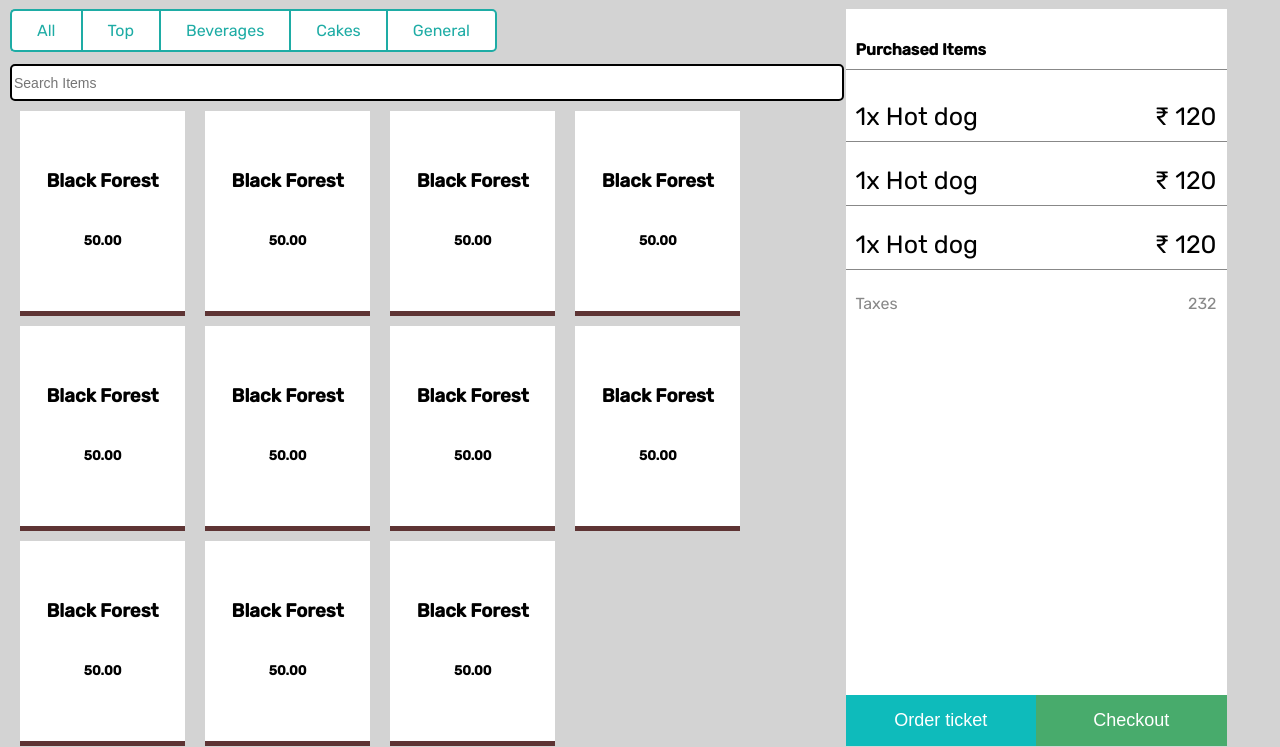
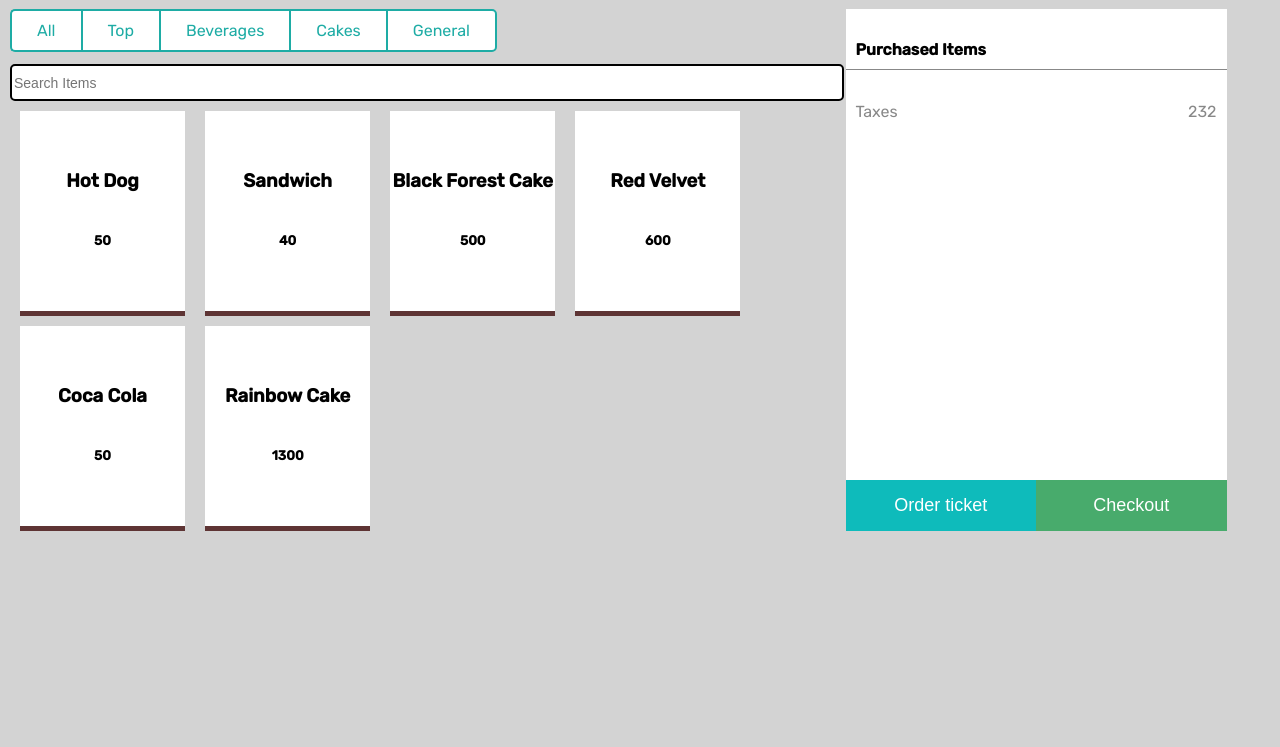
Before and after one commit to joravkumar/resto-design, a plain HTML site: page index.html in a window 1280 px wide. Shown: the part 53-800 px from the top of the page. Drawn offline with Linux system fonts and the light colour scheme.

Commit message:
intro javascript

```diff
--- a/index.html
+++ b/index.html
@@ -31,83 +31,14 @@
         <input type="text" name="" id="" placeholder="Search Items" />
       </div>
       <div class="menu">
-        <div class="card">
-          <h3>Black Forest</h3>
-          <h5>50.00</h5>
-        </div>
-        <div class="card">
-          <h3>Black Forest</h3>
-          <h5>50.00</h5>
-        </div>
-        <div class="card">
-          <h3>Black Forest</h3>
-          <h5>50.00</h5>
-        </div>
-        <div class="card">
-          <h3>Black Forest</h3>
-          <h5>50.00</h5>
-        </div>
-        <div class="card">
-          <h3>Black Forest</h3>
-          <h5>50.00</h5>
-        </div>
-        <div class="card">
-          <h3>Black Forest</h3>
-          <h5>50.00</h5>
-        </div>
-        <div class="card">
-          <h3>Black Forest</h3>
-          <h5>50.00</h5>
-        </div>
-        <div class="card">
-          <h3>Black Forest</h3>
-          <h5>50.00</h5>
-        </div>
-        <div class="card">
-          <h3>Black Forest</h3>
-          <h5>50.00</h5>
-        </div>
-        <div class="card">
-          <h3>Black Forest</h3>
-          <h5>50.00</h5>
-        </div>
-        <div class="card">
-          <h3>Black Forest</h3>
-          <h5>50.00</h5>
-        </div>
+
       </div>
     </div>
     <div class="right-section">
       <div class="top-section"></div>
       <div class="items-section">
         <h4>Purchased Items</h4>
-        <div class="list">
-          <div class="left">
-            <span class="quan">1x</span>
-            <span class="name">Hot dog</span>
-          </div>
-          <div class="right">
-            <span class="price">&#8377; 120</span>
-          </div>
-        </div>
-        <div class="list">
-          <div class="left">
-            <span class="quan">1x</span>
-            <span class="name">Hot dog</span>
-          </div>
-          <div class="right">
-            <span class="price">&#8377; 120</span>
-          </div>
-        </div>
-        <div class="list">
-          <div class="left">
-            <span class="quan">1x</span>
-            <span class="name">Hot dog</span>
-          </div>
-          <div class="right">
-            <span class="price">&#8377; 120</span>
-          </div>
-        </div>
+        <div class="items-container"></div>
 
         <div class="taxes">
           <div class="left">Taxes</div>
@@ -121,5 +52,5 @@
     </div>
   </div>
 </body>
-
+<script src="./index.js"></script>
 </html>
--- /dev/null
+++ b/index.js
@@ -0,0 +1,73 @@
+const menu = [{
+    name: 'Hot Dog',
+    price: 50
+}, {
+    name: "Sandwich",
+    price: 40
+}, {
+    name: 'Black Forest Cake',
+    price: 500
+}, {
+    name: 'Red Velvet',
+    price: 600
+}, {
+    name: 'Coca Cola',
+    price: 50
+}, {
+    name: 'Rainbow Cake',
+    price: 1300
+}];
+
+
+let purchasedItems = [];
+
+const menuContainer = document.querySelector('.menu');
+const itemContainer = document.querySelector('.items-container');
+
+document.addEventListener('DOMContentLoaded', () => {
+    const cardContainer = menu.map(item => {
+        return `<div class="card" onclick="addToCart('${item.name}', '${item.price}')">
+                    <h3>${item.name}</h3>
+                    <h5>${item.price}</h5>
+                </div>`;
+    });
+    menuContainer.innerHTML = cardContainer.join("");
+});
+
+function addToCart(itemName, price) {
+    const isItemExist = purchasedItems.findIndex(item=> item.name === itemName);
+if (isItemExist === -1) {
+    purchasedItems.push({
+        quantity: 1,
+        name: itemName,
+        price: price
+    })
+} else {
+    purchasedItems = purchasedItems.map(item => {
+        if (item.name === itemName) {
+            item.quantity++
+            return item;
+        }
+        return item;
+    });
+}
+    printPurchasedItems();
+
+}
+
+
+function printPurchasedItems() {
+    const listItems = purchasedItems.map(item => {
+        return `<div class="list">
+        <div class="left">
+          <span class="quan">${item.quantity}x</span>
+          <span class="name">${item.name}</span>
+        </div>
+        <div class="right">
+          <span class="price">&#8377; ${item.quantity * item.price}</span>
+        </div>
+      </div>`;
+    })
+
+    itemContainer.innerHTML = listItems.join("")
+}
```
